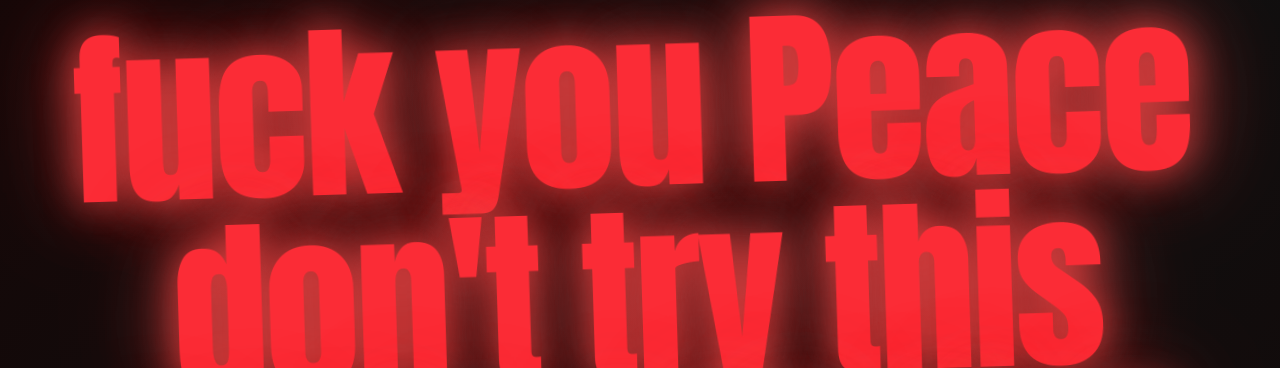
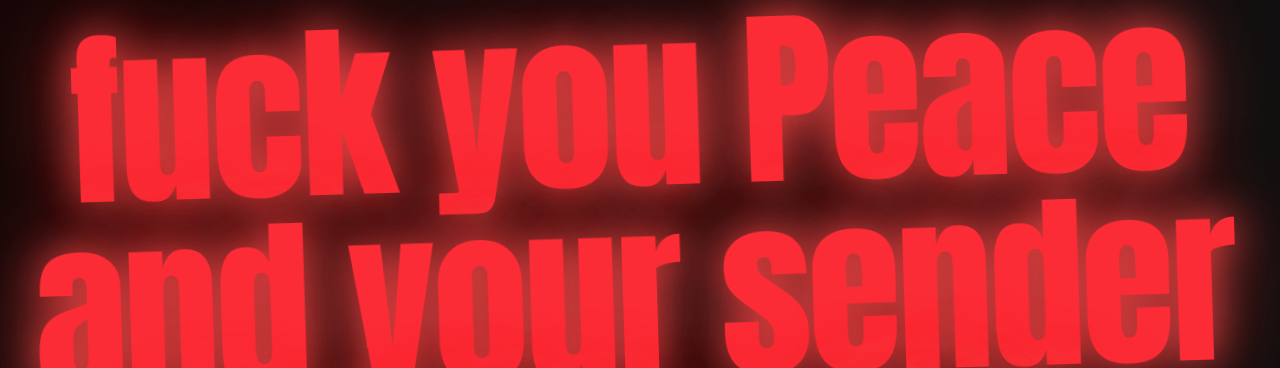
Before and after one commit to Jalix-WebTech/gift, a plain HTML site: page index.html in a window 1280 px wide. Shown: the top 368 px of the page. Drawn offline with nearby package versions, Linux system fonts and the light colour scheme.

Commit message:
Update index.html

```diff
--- a/index.html
+++ b/index.html
@@ -53,7 +53,7 @@
     <div class="relative z-10 text-center px-4 select-none">
         <h1 class="floating-text shake-on-hover text-8xl md:text-[10rem] lg:text-[12rem] font-black text-red-500 cursor-pointer transition-all duration-300 hover:scale-110"
             style="font-family: 'Impact', 'Arial Black', sans-serif; letter-spacing: -0.02em;">
-            fuck you Peace <br>
+            fuck you Peace and your sender<br>
 
             don't try this again, I "Felix" warning you
         </h1>
```
